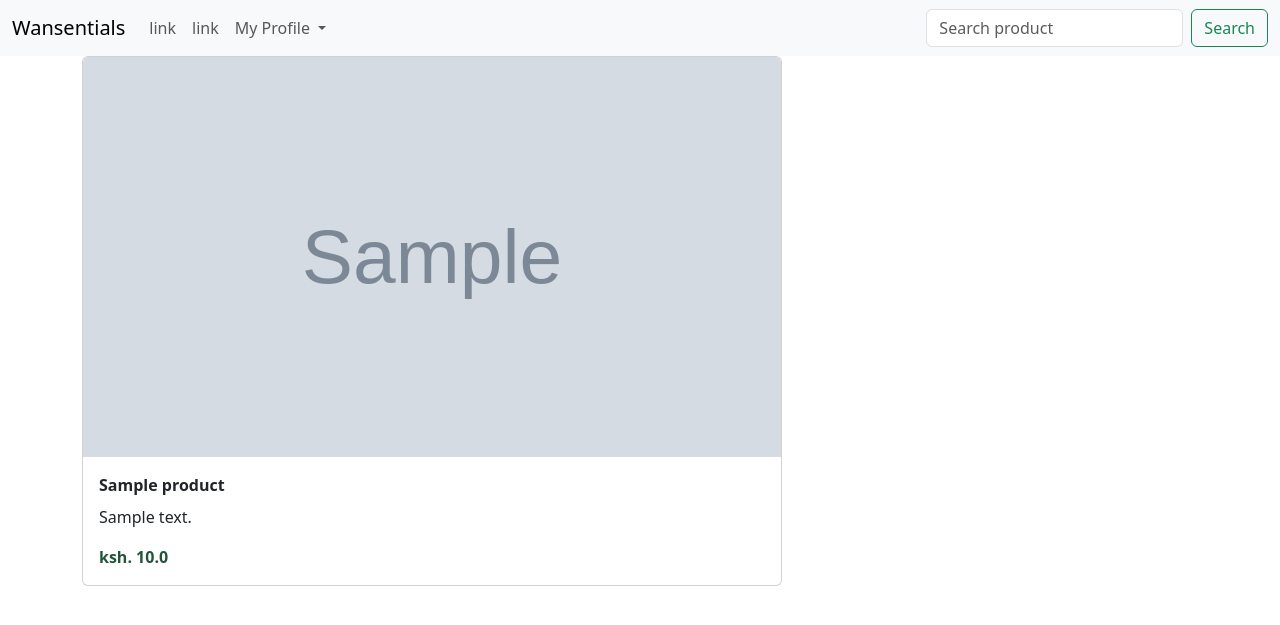
After one commit to Angelamutyota/wansentials, a Django app: page /product/1/ in a window 1280 px wide. The commit adds this page. Shown: the top 625 px of the page. Run offline with Django 3.2, Linux system fonts and the light colour scheme; tables that the repository leaves empty hold one stand-in row (values such as "Sample post"); grey boxes marked "Sample" are stand-in pictures; some libraries are stand-ins or nearby versions.

Commit message:
add view single product function

```diff
--- a/static/style.css
+++ b/static/style.css
@@ -1,4 +1,4 @@
-.card-text{
+.price{
     color: rgb(34, 85, 59);
     font-weight: 800;
 }
--- a/wansentialsapp/templates/index.html
+++ b/wansentialsapp/templates/index.html
@@ -8,10 +8,12 @@
    {% for product in products%}
    <div class="col-md-4">
     <div class="card mb-4">
-   <img src="{{product.picture.url}}" class="card-img-top" alt="Image" width="250px" height="250px">
+   <a href="{%url 'product' product.id%}"><img src="{{product.picture.url}}" class="card-img-top" alt="Image" width="250px" height="250px"></a>
    <div class="card-body">
    <p class="card-title">{{product}}</p>
    <p class="card-text">ksh. {{product.price}}</p>
+
+   <a class="btn btn-success"> Add to Cart</a>
   </div>
  </div>
 </div>
--- /dev/null
+++ b/wansentialsapp/templates/product.html
@@ -0,0 +1,19 @@
+{%extends 'base.html'%}
+{% block content %}
+
+<div class="container">
+     <div class="row">
+     <div class="col-md-4">
+        <div class="card mb-4" style="width: 700px;">
+            <img src="{{product.picture.url}}" class="card-img-top" alt="Image" width="800px" height="400px">
+            <div class="card-body">
+            <p class="card-title">{{product}}</p>
+            <p class="card-text"> {{product.description}}</p>
+            <p class="card-text price">ksh. {{product.price}}</p>
+           </div>
+          </div>
+     </div>
+     </div>
+</div>
+
+{%endblock%}
--- a/wansentialsapp/urls.py
+++ b/wansentialsapp/urls.py
@@ -12,7 +12,9 @@ urlpatterns = [
         path('',views.index, name = 'index'),
         path('profile/', views.profile, name= 'profile'),
         path('updateprofile/', views.update_profile, name= 'updateprofile'),
-        path('search/', views.search_results, name='search_results')
+        path('search/', views.search_results, name='search_results'),
+        path('product/<int:id>/',views.product,name='product'),
+
 
 ]
 if settings.DEBUG:
--- a/wansentialsapp/views.py
+++ b/wansentialsapp/views.py
@@ -3,6 +3,8 @@ from .forms import CreateUserForm, ProfileForm
 from django.contrib import messages
 from django.contrib.auth import authenticate, login, logout
 from .models import Product, Profile
+from django.core.exceptions import ObjectDoesNotExist
+from django.http.response import Http404
 
 
 # Create your views here.
@@ -95,3 +97,11 @@ def search_results(request):
     else:
         message = "You haven't searched for any term"
         return render(request, 'search.html',{"message":message})
+
+def product(request, id):
+    try:
+        product = Product.objects.get(id =id)
+    except ObjectDoesNotExist:
+        raise Http404()
+
+    return render(request, "product.html", {"product":product})
```
